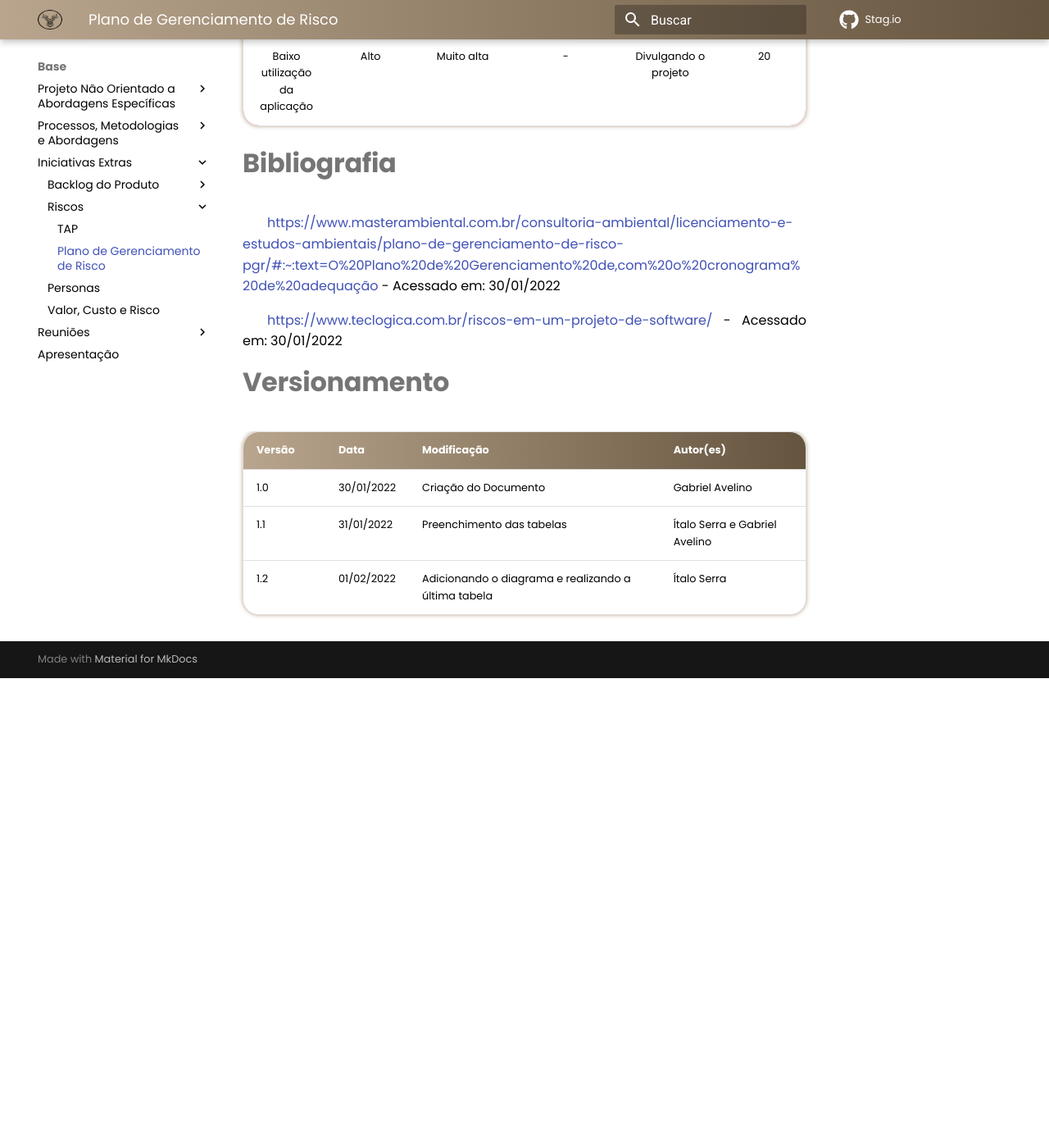
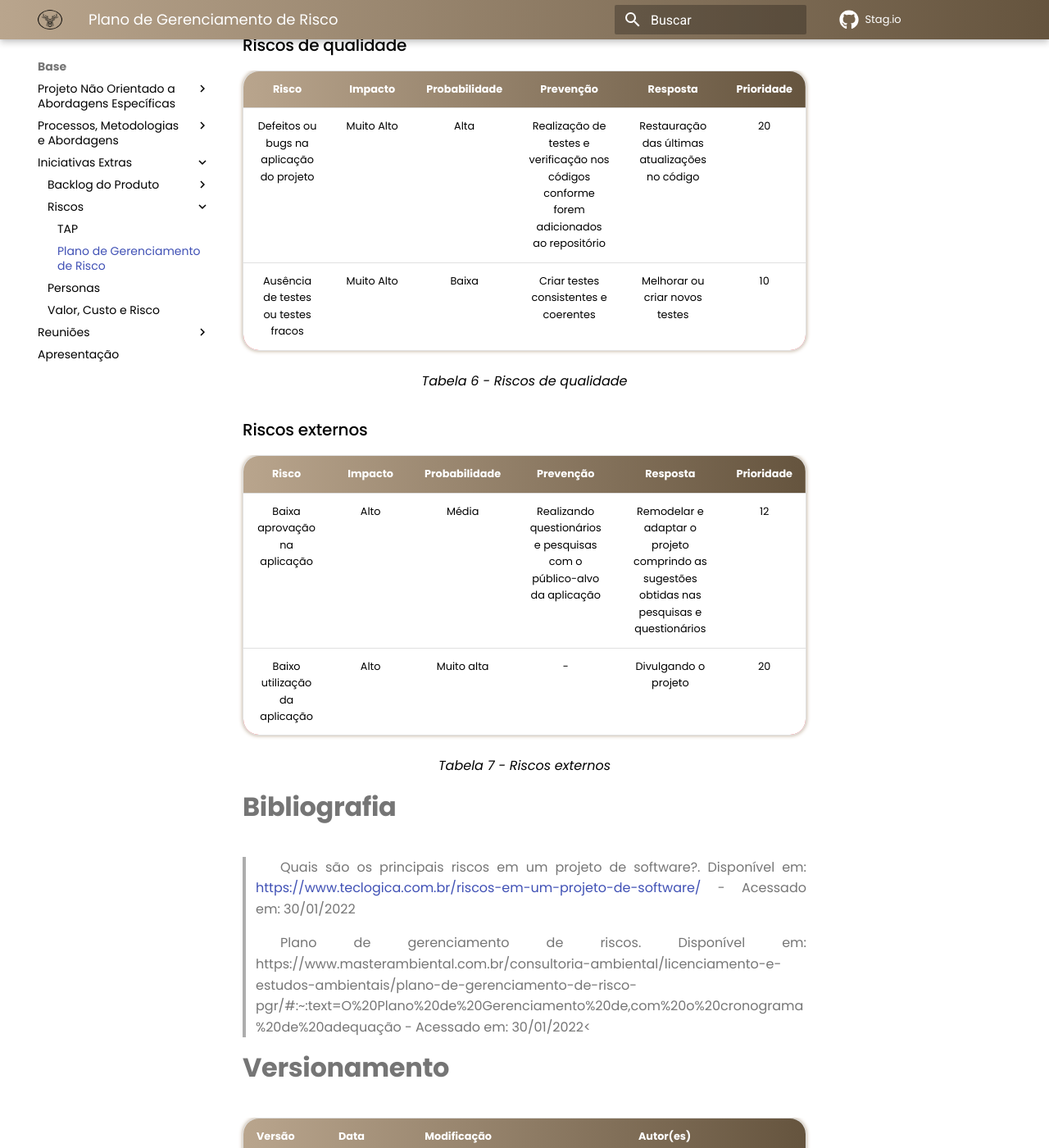
Before and after one commit to UnBArqDsw2021-2/2021.2_G3_stag.io, an MkDocs documentation site: the page built from docs/Base/IE/Riscos/PlanoGerenciamentoRisco.md, in a window 1280 px wide and 1400 px high, scrolled down 4127 px. Shown: the whole window at 82% size. Built offline with MkDocs 1.6.1 and Material for MkDocs 9.7.7, drawn with Linux system fonts in a browser that asks for light colours; comment, search, counter and statistics services are not loaded; before the commit the page ends 4954 px from its top, so only the background shows below that; some of the changed text lies outside the part shown.

```diff
--- a/docs/Base/IE/Riscos/PlanoGerenciamentoRisco.md
+++ b/docs/Base/IE/Riscos/PlanoGerenciamentoRisco.md
@@ -2,11 +2,12 @@
 
 Com este documento temos o objetivo de explicar como irá ocorrer o gerenciamento de risco. Faz parte do processo de planejamento de gerenciamento de projeto visando identificar os riscos envolvidos (riscos, pessoas e custos) em todo o processo de desenvolvimento do projeto. Mostrando como esses riscos serão identificados, mantidos ou contornados, trazendo suas soluções.
 
- # Diagrama do Planejamento de Riscos
+# Metodologia
 
-<img src="../../../assets/Base/DiagramaPlanejamentoRisco/DiagramaPlanejamentoRisco.png" width="700px"></br>
-
-# Metodologia
+<center>
+<img src="../../../../assets/Base/DiagramaPlanejamentoRisco/DiagramaPlanejamentoRisco.png" width="700px"></br>
+<figcaption>Figura 1 : Diagrama de riscos</figcaption>
+</center>
 
 Para descobrir e listar os riscos envolvidos em torno do projeto, o grupo se reuniu para decidir quais seriam esses riscos e seus impactos. Assim, foi decidido que os riscos seriam separados em certas categorias como descrito abaixo:
 
@@ -18,6 +19,8 @@ Para descobrir e listar os riscos envolvidos em torno do projeto, o grupo se reu
 
 <a>Riscos externos:</a> Riscos que ja envolvem o produto final do projeto, onde verifica os riscos de mercado, de clientes e como afeta o meio ambiente.
 
+Para fazer esse gerenciamento dos riscos, foi criado 3 tabelas para verificar tanto a probabilidade quanto o impacto gerado caso esses riscos ocorram. Assim fazendo um cálculo de pesos para verificar a prioridade de cada risco como nas tabelas abaixo:
+
 ### Probabilidade
 | Probabilidade | Peso |
 | :-----------: | :--: |
@@ -26,6 +29,8 @@ Para descobrir e listar os riscos envolvidos em torno do projeto, o grupo se reu
 | Média | 3 |
 | Alta | 4 |
 | Muito Alta | 5 |
+
+<figcaption>Tabela 1 - Probabilidade</figcaption>
 
 ### Impacto
 | Impacto | Descrição | Peso |
@@ -36,6 +41,8 @@ Para descobrir e listar os riscos envolvidos em torno do projeto, o grupo se reu
 | Alto | Existe grande impacto no projeto | 4 |
 | Muito Alto | Impede o prosseguimento do projeto | 5 |
 
+<figcaption>Tabela 2 - Impacto</figcaption>
+
 ### Prioridade
 | Probabilidade/Impacto | Muito Baixo  | Baixo | Médio | Alto | Muito Alto |
 | :-: | :----------: | :---: | :---: | :--: | :--------: |
@@ -44,6 +51,8 @@ Para descobrir e listar os riscos envolvidos em torno do projeto, o grupo se reu
 | Média | 3 | 6 | 9 | 12 | 15 |
 | Alta | 4 | 8 | 12 | 16 | 20 |
 | Muito Alta | 5 | 10 | 15 | 20 | 25 |
+
+<figcaption>Tabela 3 - Prioridade</figcaption>
 
 ## Matrizes de impacto
 
@@ -55,6 +64,8 @@ Para descobrir e listar os riscos envolvidos em torno do projeto, o grupo se reu
 | Falta de comunicação entre os membros da equipe | Alto | Baixa | Utilizar meios de comunicação que os membros possuem mais familiaridade | Analisa a eficiência dos canais de comunicação utilizados, e caso necessário, adicionar novos meios de comunicação | 8 |
 | Desistência da disciplina por algum integrante da equipe | Muito Alto | Média | Ações para motivar os membros | Replanejamento de tarefas, com a finalidade de deixar os membros mais confortáveis | 15 |
 
+<figcaption>Tabela 4 - Riscos organizacionais</figcaption>
+
 ### Riscos técnicos
 | Risco | Impacto | Probabilidade | Prevenção | Resposta | Prioridade |
 | :---: | :-----: | :-----------: | :-------: | :------: | :--------: |
@@ -62,11 +73,15 @@ Para descobrir e listar os riscos envolvidos em torno do projeto, o grupo se reu
 | Escopo mal definido | Muito Alto | Baixa | Definir, de forma sucinta, um escopo adequado para matéria | Reelaborar o escopo | 10 |
 | Baixo conhecimento com as tecnologias | Alto | Média | Escolher tecnologias que seja de conhecimento da maioria dos membros do grupo | Membros com mais conhecimento auxiliam os outros membros | 12 |
 
+<figcaption>Tabela 5 - Riscos técnicos</figcaption>
+
 ### Riscos de qualidade
 | Risco | Impacto | Probabilidade | Prevenção | Resposta | Prioridade |
 | :---: | :-----: | :-----------: | :-------: | :------: | :--------: |
 | Defeitos ou bugs na aplicação do projeto | Muito Alto | Alta | Realização de testes e verificação nos códigos conforme forem adicionados ao repositório | Restauração das últimas atualizações no código | 20 |
 | Ausência de testes ou testes fracos | Muito Alto | Baixa | Criar testes consistentes e coerentes | Melhorar ou criar novos testes | 10 |
+
+<figcaption>Tabela 6 - Riscos de qualidade</figcaption>
 
 ### Riscos externos
 | Risco | Impacto | Probabilidade | Prevenção | Resposta | Prioridade |
@@ -74,14 +89,14 @@ Para descobrir e listar os riscos envolvidos em torno do projeto, o grupo se reu
 | Baixa aprovação na aplicação | Alto | Média | Realizando questionários e pesquisas com o público-alvo da aplicação | Remodelar e adaptar o projeto comprindo as sugestões obtidas nas pesquisas e questionários | 12 |
 | Baixo utilização da aplicação | Alto | Muito alta | - | Divulgando o projeto | 20 |
 
+<figcaption>Tabela 7 - Riscos externos</figcaption>
 
 # Bibliografia
 
-<a>https://www.masterambiental.com.br/consultoria-ambiental/licenciamento-e-estudos-ambientais/plano-de-gerenciamento-de-risco-pgr/#:~:text=O%20Plano%20de%20Gerenciamento%20de,com%20o%20cronograma%20de%20adequação </a>
-- Acessado em: 30/01/2022
+>Quais são os principais riscos em um projeto de software?. Disponível em: <https://www.teclogica.com.br/riscos-em-um-projeto-de-software/> - Acessado em: 30/01/2022
 
-<a>https://www.teclogica.com.br/riscos-em-um-projeto-de-software/</a>
-- Acessado em: 30/01/2022
+>Plano de gerenciamento de riscos. Disponível em: https://www.masterambiental.com.br/consultoria-ambiental/licenciamento-e-estudos-ambientais/plano-de-gerenciamento-de-risco-pgr/#:~:text=O%20Plano%20de%20Gerenciamento%20de,com%20o%20cronograma%20de%20adequação - Acessado em: 30/01/2022<
+
 
 # Versionamento
 
```
Also changed, not shown: other parts of docs/Base/IE/Riscos/PlanoGerenciamentoRisco.md (+1 -0 lines).
